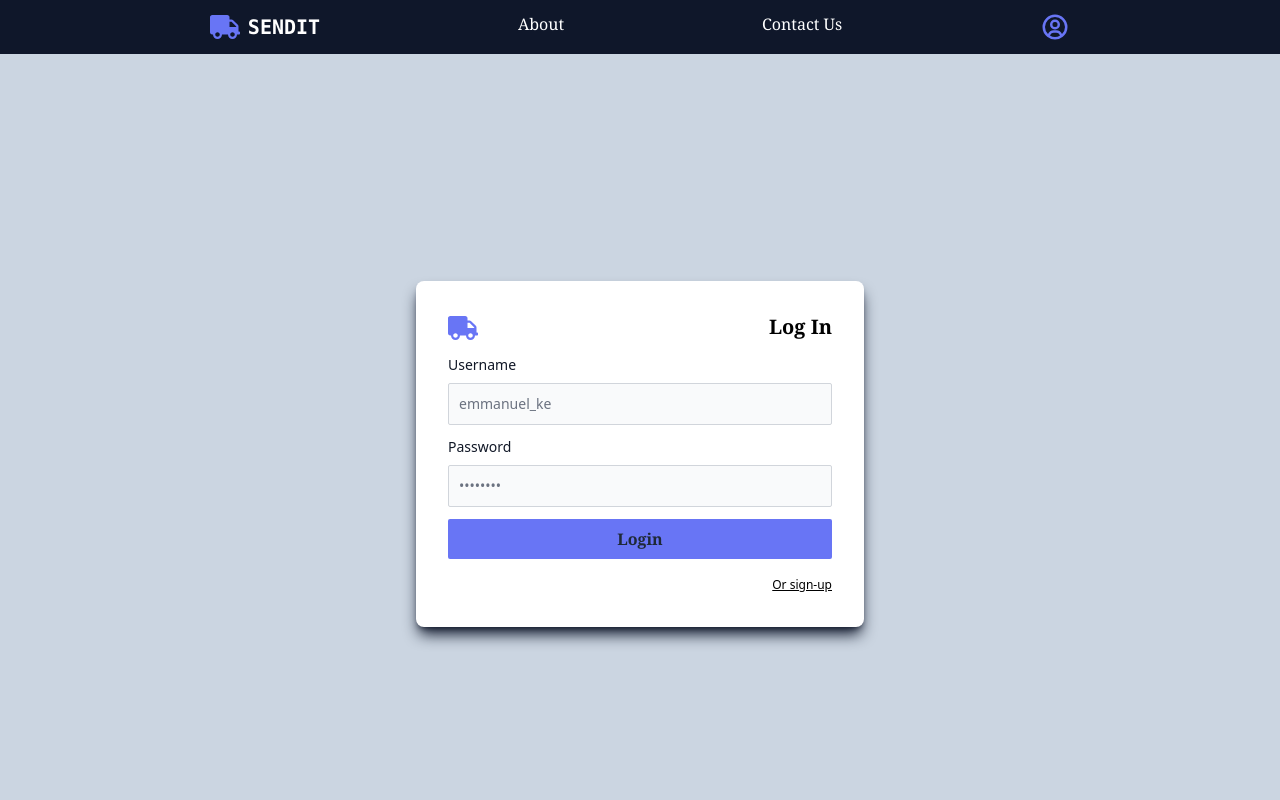
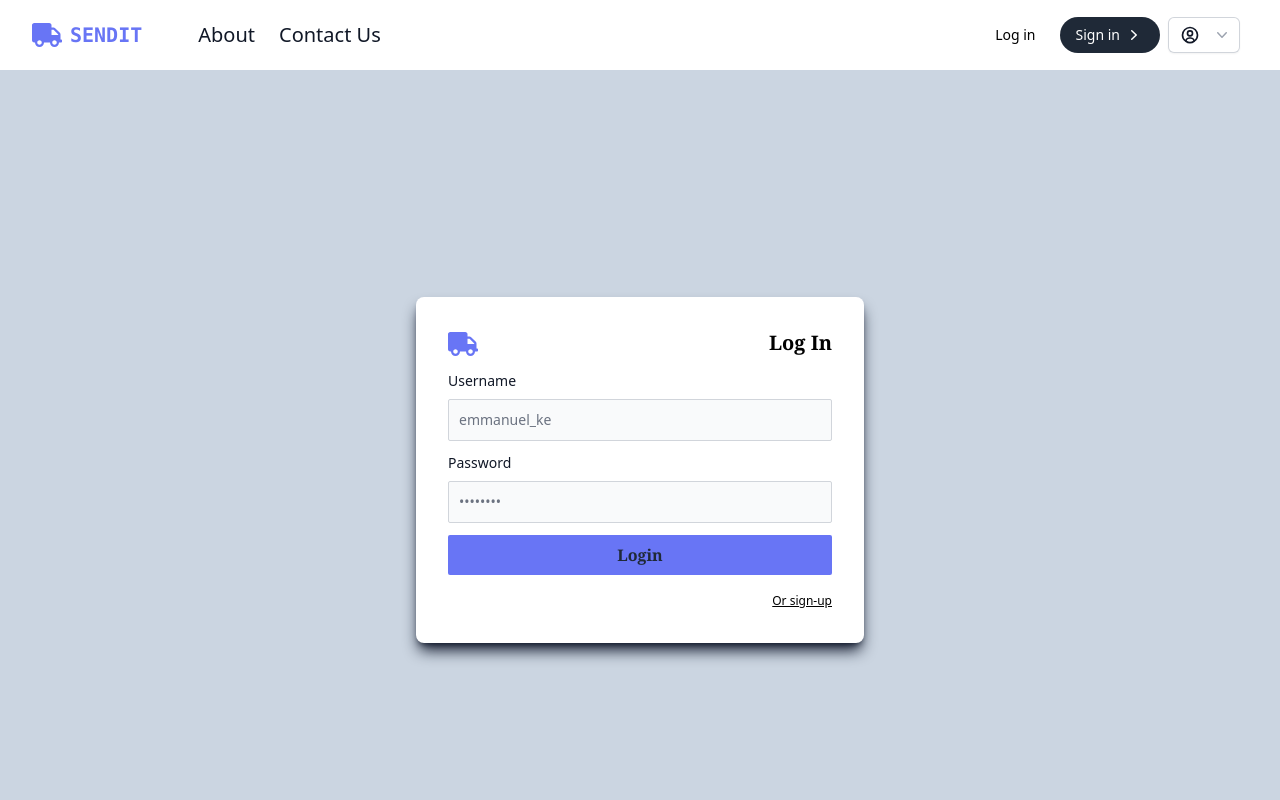
Before and after one commit to njugunaemilly/Sendit-frontend, a React (Create React App) app: page /login in a window 1280 px wide. Shown: the top 800 px of the page. Built offline with nearby package versions, Linux system fonts and the light colour scheme; no server answers.

Commit message:
logout update

```diff
--- a/src/components/Nav.jsx
+++ b/src/components/Nav.jsx
@@ -1,17 +1,16 @@
-import React, { useState } from "react";
+import { useEffect, useState } from "react";
 import { FaTruck } from "react-icons/fa";
-import { FaBars, FaTimes } from "react-icons/fa";
 import { BiUserCircle } from "react-icons/bi";
 import { Link, useNavigate } from "react-router-dom";
 import { useSelector, useDispatch } from "react-redux";
 import { logoutUser } from "../slices/loggedInUserSlice";
 import Swal from "sweetalert2";
-import DropdownProfile from "./DropdownProfile";
 
-function Nav() {
+const Nav = () => {
   const { user } = useSelector((state) => state.loggedIn);
   const navigate = useNavigate();
   const dispatch = useDispatch();
+  const [state, setState] = useState(false);
   const [nav, setNav] = useState(false);
   const handleClick = () => setNav(!nav);
 
@@ -44,74 +43,221 @@ function Nav() {
       setTimeout(() => navigate("/login"), 1500);
     }
   }
+
+  useEffect(() => {
+    document.onclick = (e) => {
+      const target = e.target;
+      if (!target.closest(".menu-btn")) setState(false);
+      if (!target.closest(".profile-btn")) setNav(false);
+    };
+  }, []);
+
   return (
-    <div className="bg-slate-900 p-3 font-serif">
-      <ul className="flex flex-row justify-evenly">
+    <nav
+      className={`bg-white pb-0 md:text-sm ${
+        state
+          ? "shadow-lg rounded-xl border mx-0 mt-2 md:shadow-none md:border-none md:mx-2 md:mt-0"
+          : ""
+      }`}
+    >
+      <div className="gap-x-14 items-center max-w-screen-xl mx-auto px-4 md:flex md:px-8">
+        <div className="flex items-center justify-between py-5 md:block">
           <Link to="/" className="flex gap-2 items-center">
             <span className="text-3xl text-indigo-500">
               <FaTruck />
             </span>
-          <h1 className="text-white font-mono font-bold text-xl">SENDIT</h1>
+            <h1 className="text-indigo-500 font-mono font-bold text-xl">
+              SENDIT
+            </h1>
           </Link>
-        <Link to="/about" className="text-white">
+
+          {/* Menu button */}
+          <div className="md:hidden">
+            <button
+              className="menu-btn text-gray-500 hover:text-gray-800"
+              onClick={() => setState(!state)}
+            >
+              {state ? (
+                <svg
+                  xmlns="http://www.w3.org/2000/svg"
+                  className="h-6 w-6"
+                  viewBox="0 0 20 20"
+                  fill="currentColor"
+                >
+                  <path
+                    fillRule="evenodd"
+                    d="M4.293 4.293a1 1 0 011.414 0L10 8.586l4.293-4.293a1 1 0 111.414 1.414L11.414 10l4.293 4.293a1 1 0 01-1.414 1.414L10 11.414l-4.293 4.293a1 1 0 01-1.414-1.414L8.586 10 4.293 5.707a1 1 0 010-1.414z"
+                    clipRule="evenodd"
+                  />
+                </svg>
+              ) : (
+                <svg
+                  xmlns="http://www.w3.org/2000/svg"
+                  fill="none"
+                  viewBox="0 0 24 24"
+                  strokeWidth={1.5}
+                  stroke="currentColor"
+                  className="w-6 h-6"
+                >
+                  <path
+                    strokeLinecap="round"
+                    strokeLinejoin="round"
+                    d="M3.75 6.75h16.5M3.75 12h16.5m-16.5 5.25h16.5"
+                  />
+                </svg>
+              )}
+            </button>
+          </div>
+        </div>
+
+        {/* Navigation bar */}
+        <div
+          className={`flex-1 items-center mt-8 md:mt-0 md:flex ${
+            state ? "block" : "hidden"
+          } `}
+        >
+          {/* Links */}
+          <ul className="justify-center text-xl items-center space-y-6 md:flex md:space-x-6 md:space-y-0">
+            <Link to="/about" className="text-gray-900 hover:text-gray-300">
               About
             </Link>
-        <Link to="/contact-us" className="text-white">
+            <Link
+              to="/contact-us"
+              className="text-gray-900 hover:text-gray-300"
+            >
               Contact Us
             </Link>
+
+            {/* When User Logs in */}
+
             {user.id && (
-          <button onClick={orders} className="text-white">
+              <button onClick={orders} className="text-black">
                 {user.user_type === "Customer" ? "Your Orders" : "All Orders"}
               </button>
             )}
+          </ul>
+
+          <div className="flex-1 gap-x-6 items-center justify-end mt-6 space-y-6 md:flex md:space-y-0 md:mt-0">
             {user.id && (
-          <button onClick={logout} className="text-white">
+              <button onClick={logout} className="text-black">
                 Log out
               </button>
             )}
 
-        {/* Hamburger */}
-        <div onClick={handleClick} className="z-10 inline-flex text-indigo-500 text-3xl justify-center gap-x-1.5  hover:bg-gray-200" id="menu-button" aria-expanded="true" aria-haspopup="true">
-          {!nav ? <BiUserCircle /> : <BiUserCircle />}
+            {!user.id && (
+              <Link
+                to="/login" className="text-black"
+              >
+                Log in
+              </Link>
+            )}
+
+            {!user.id && (
+
+              <Link
+                to="/sign-up"
+                className="flex items-center justify-center gap-x-1 py-2 px-4 text-white font-medium bg-gray-800 hover:bg-gray-700 active:bg-gray-900 rounded-full md:inline-flex"
+              >
+              Sign in
+              <svg
+                xmlns="http://www.w3.org/2000/svg"
+                viewBox="0 0 20 20"
+                fill="currentColor"
+                className="w-5 h-5"
+              >
+                <path
+                  fillRule="evenodd"
+                  d="M7.21 14.77a.75.75 0 01.02-1.06L11.168 10 7.23 6.29a.75.75 0 111.04-1.08l4.5 4.25a.75.75 0 010 1.08l-4.5 4.25a.75.75 0 01-1.06-.02z"
+                  clipRule="evenodd"
+                />
+              </svg>
+              </Link>
+
+            )}
           </div>
-      </ul>
-      {/* Dropdown menu */}
-      <ul
+          {/* Dropdown */}
+          <div className="relative inline-block m-2 text-left">
+            <div onClick={handleClick}>
+              <button
+                type="button"
+                className="profile-btn inline-flex w-full justify-center gap-x-1.5 rounded-md bg-white px-3 py-2 text-sm font-semibold text-gray-900 shadow-sm ring-1 ring-inset ring-gray-300 hover:bg-slate-900 hover:text-white"
+                id="menu-button"
+                aria-expanded="true"
+                aria-haspopup="true"
+              >
+                <BiUserCircle size={20} />
+                <h1>{user.username}</h1>
+                <svg
+                  className="-mr-1 h-5 w-5 text-gray-400"
+                  viewBox="0 0 20 20"
+                  fill="currentColor"
+                  aria-hidden="true"
+                >
+                  <path
+                    fill-rule="evenodd"
+                    d="M5.23 7.21a.75.75 0 011.06.02L10 11.168l3.71-3.938a.75.75 0 111.08 1.04l-4.25 4.5a.75.75 0 01-1.08 0l-4.25-4.5a.75.75 0 01.02-1.06z"
+                    clip-rule="evenodd"
+                  />
+                </svg>
+              </button>
+            </div>
+
+            <div
               className={
                 !nav
                   ? "hidden"
-            : "absolute right-0 z-10 mt-2 w-60 origin-top-right rounded-md bg-slate-900 shadow-lg ring-1 ring-black ring-opacity-5 focus:outline-none"
-
+                  : "absolute right-0 z-10 mt-2 w-56 origin-top-right rounded-md bg-white shadow-lg ring-1 ring-black ring-opacity-5 focus:outline-none"
               }
-        role="menu" aria-orientation="vertical" aria-labelledby="menu-button" tabindex="-1"
+              role="menu"
+              aria-orientation="vertical"
+              aria-labelledby="menu-button"
+              tabindex="-1"
             >
-        <li className="text-gray-200 block px-4 py-2 text-sm" role="menuitem" tabindex="-1" id="menu-item-0">
-          <Link
-            onClick={() => setNav(false)}
-            to="/"
-            smooth={true}
-            duration={500}
-
+              <div className="py-1" role="none">
+                {/* <!-- Active: "bg-gray-100 text-gray-900", Not Active: "text-gray-700" --> */}
+                <a
+                  href="/user"
+                  className="text-gray-700 block px-4 py-2 text-sm hover:bg-gray-100 dark:hover:bg-gray-600 dark:hover:text-white"
+                  role="menuitem"
+                  tabindex="-1"
+                  id="menu-item-0"
                 >
-            Home
-          </Link>
-        </li>
-        <li className="text-gray-200 block px-4 py-2 text-sm" role="menuitem" tabindex="-1" id="menu-item-0">
-          <Link
-            onClick={() => setNav(false)}
-            to="/about"
-            smooth={true}
-            duration={500}
+                  Account
+                </a>
+                <a
+                  href="#"
+                  className="text-gray-700 block px-4 py-2 text-sm hover:bg-gray-100 dark:hover:bg-gray-600 dark:hover:text-white"
+                  role="menuitem"
+                  tabindex="-1"
+                  id="menu-item-1"
                 >
-            About
-          </Link>
-        </li>
-        <button onClick={logout} class="text-gray-200 block w-full px-4 py-2 text-left text-sm" role="menuitem" tabindex="-1" id="menu-item-3">
+                  Support
+                </a>
+                <a
+                  href="#"
+                  className="text-gray-700 block px-4 py-2 text-sm hover:bg-gray-100 dark:hover:bg-gray-600 dark:hover:text-white"
+                  role="menuitem"
+                  tabindex="-1"
+                  id="menu-item-2"
+                >
+                  License
+                </a>
+                <button
+                  className="text-gray-700 block w-full px-4 py-2 text-left text-sm border-none hover:bg-gray-100 dark:hover:bg-gray-600 dark:hover:text-white"
+                  role="menuitem"
+                  tabindex="-1"
+                  id="menu-item-3"
+                  onClick={logout}
+                >
                   Log out
                 </button>
-      </ul>
               </div>
+            </div>
+          </div>
+        </div>
+      </div>
+    </nav>
   );
-}
+};
 
 export default Nav;
```
Lines whose indentation alone changed are shown as unchanged.
